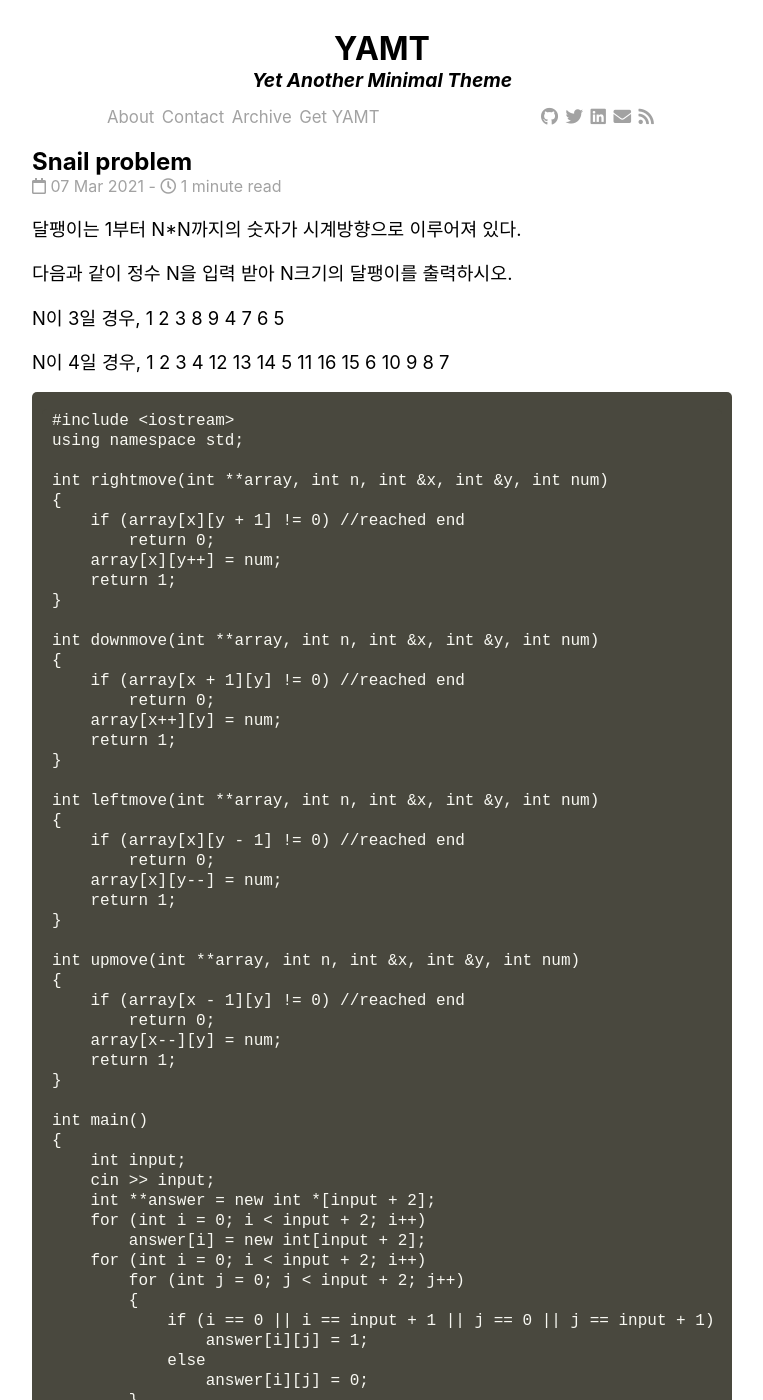
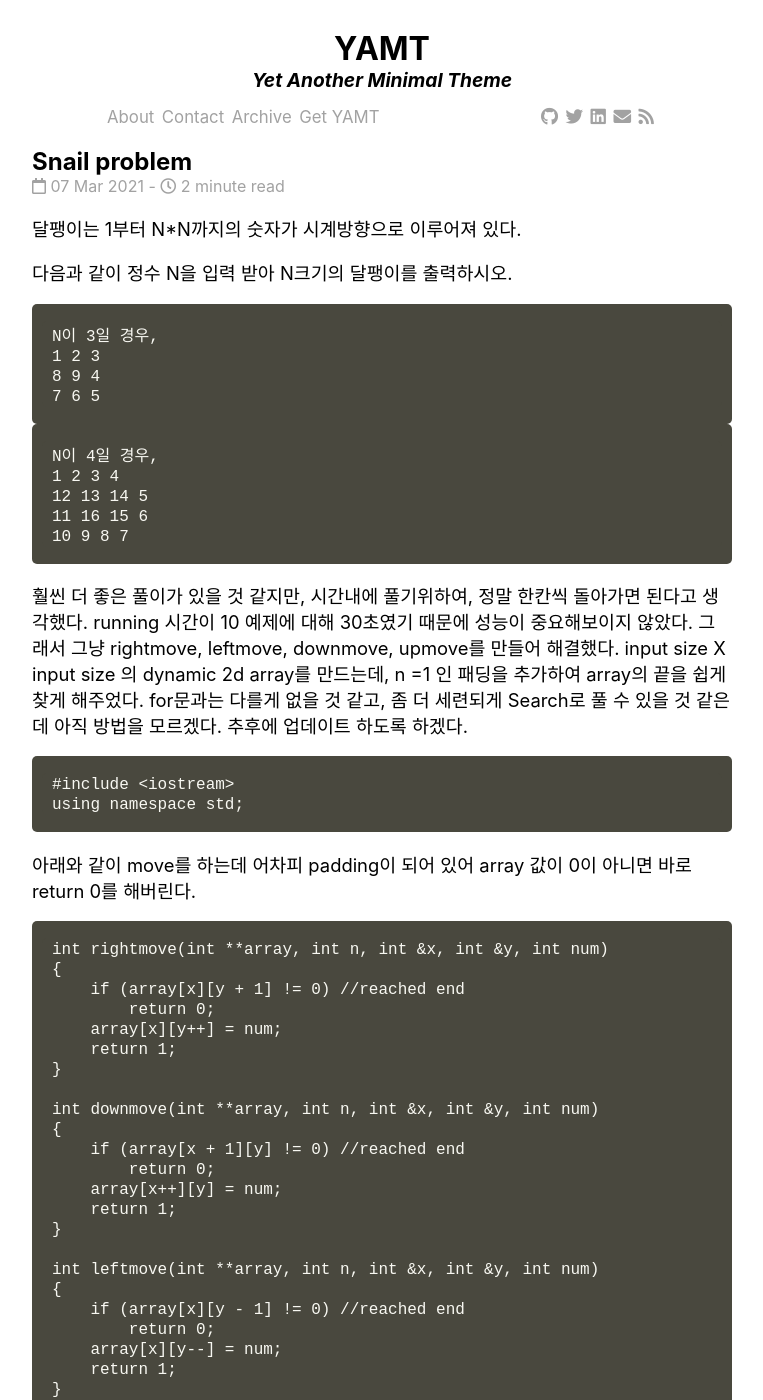
Before and after one commit to taewonee/taewonee.github.com, a Jekyll site: the page built from _posts/2021-03-07-snail problem.md, in a window 1280 px wide and 1400 px high. Shown: the whole window, without its empty margins (258-1021 px from the left). Built offline with Jekyll 4.4.1, drawn with Linux system fonts in a browser that asks for light colours; nearby versions of some CDN libraries; our own code applies the rules of GitHub Pages for plain Markdown files; comment, search, counter and statistics services are not loaded; some of the changed text lies outside the part shown.

Commit message:
Update 2021-03-07-snail problem.md

````diff
--- a/_posts/2021-03-07-snail problem.md
+++ b/_posts/2021-03-07-snail problem.md
@@ -1,23 +1,29 @@
 달팽이는 1부터 N*N까지의 숫자가 시계방향으로 이루어져 있다.
 
 다음과 같이 정수 N을 입력 받아 N크기의 달팽이를 출력하시오.
-
+```
 N이 3일 경우,
 1 2 3
 8 9 4
 7 6 5
-
+```
+```
 N이 4일 경우,
 1 2 3 4
 12 13 14 5
 11 16 15 6
 10 9 8 7
-
-
+```
+훨씬 더 좋은 풀이가 있을 것 같지만, 시간내에 풀기위하여, 정말 한칸씩 돌아가면 된다고 생각했다. running 시간이 10 예제에 대해 30초였기 때문에 성능이 중요해보이지 않았다.
+그래서 그냥 rightmove, leftmove, downmove, upmove를 만들어 해결했다.
+input size X input size 의 dynamic 2d array를 만드는데, n =1 인 패딩을 추가하여 array의 끝을 쉽게 찾게 해주었다.
+for문과는 다를게 없을 것 같고, 좀 더 세련되게 Search로 풀 수 있을 것 같은데 아직 방법을 모르겠다. 추후에 업데이트 하도록 하겠다.
 ```
 #include <iostream>
 using namespace std;
-
+```
+아래와 같이 move를 하는데 어차피 padding이 되어 있어 array 값이 0이 아니면 바로 return 0를 해버린다.
+```
 int rightmove(int **array, int n, int &x, int &y, int num)
 {
     if (array[x][y + 1] != 0) //reached end
@@ -49,7 +55,10 @@ int upmove(int **array, int n, int &x, int &y, int num)
     array[x--][y] = num;
     return 1;
 }
-
+```
+main 문은 while문을 이용하여 짰다.
+마지막 하나가 남으므로 그냥 그 x, y에 대하여 cnt를 넣어주면 된다.
+```
 int main()
 {
     int input;
````
